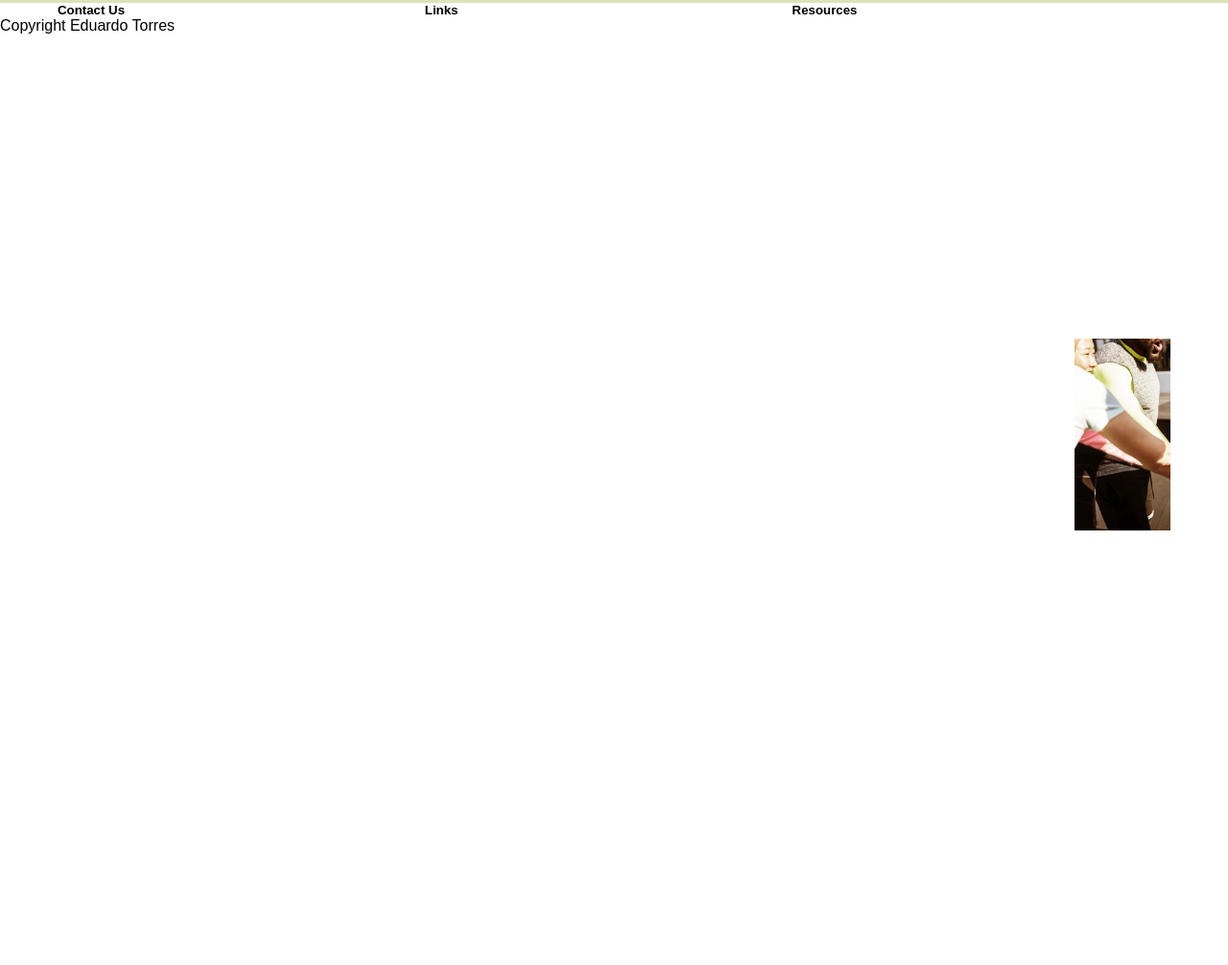
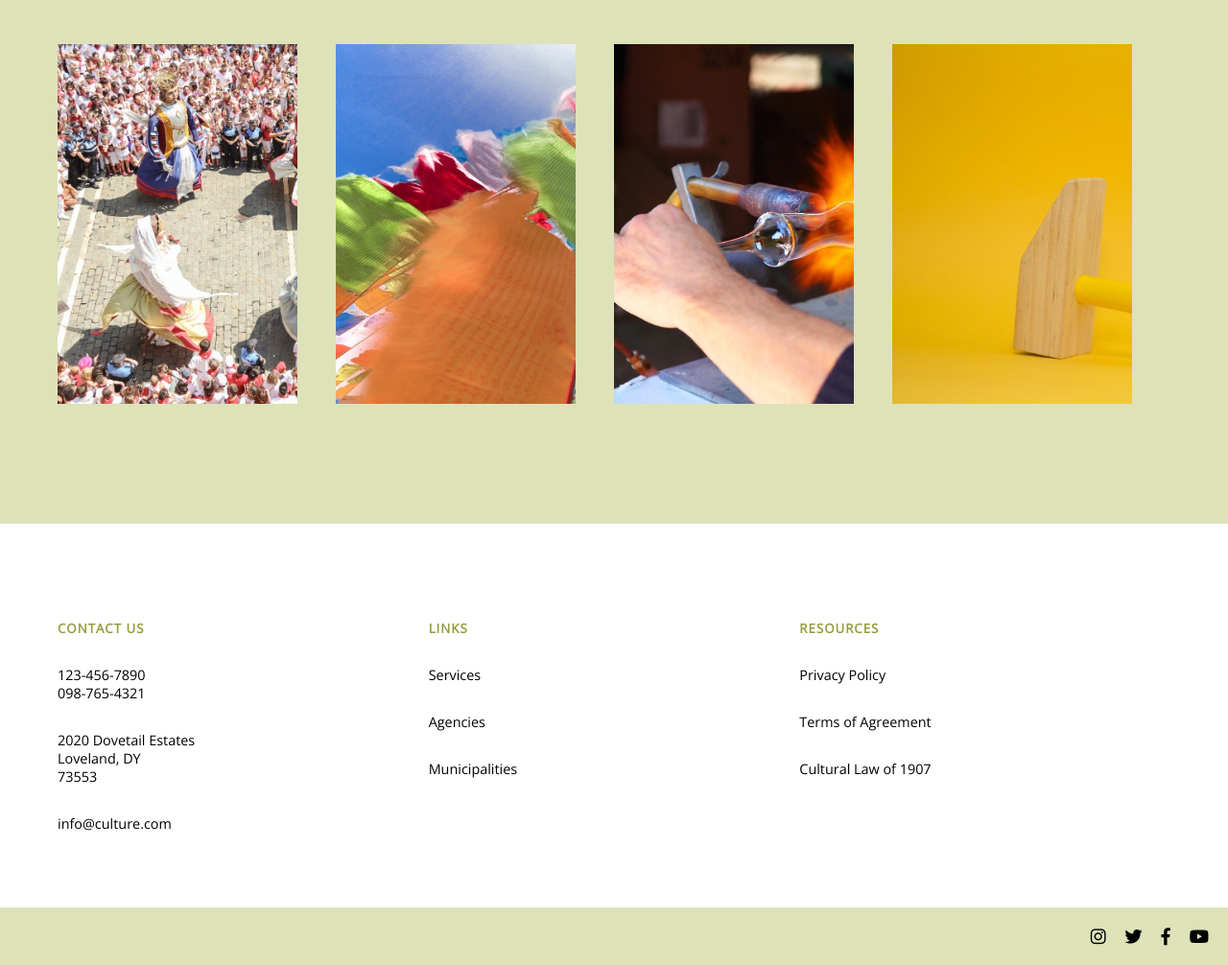
Before and after one commit to eduardoltorres/cultural-association, a plain HTML site: page index.html in a window 1280 px wide. Shown: the part 1629-2635 px from the top of the page at 96% size. Before the commit the page ends 2182 px from the top, so only its background shows below. Drawn offline with nearby package versions, Linux system fonts and the light colour scheme.

Commit message:
finish styles

```diff
--- a/assets/css/style.css
+++ b/assets/css/style.css
@@ -138,6 +138,7 @@ header {
   height: 80px;
   position: sticky;
   top: 0;
+  z-index: 1;
 }
 
 #navbar a {
@@ -179,14 +180,14 @@ header {
 #mission {
   grid-area: mission;
   padding: 0 60px;
-  line-height: 1.5em;
+  line-height: 1.8em;
   text-indent: 17px;
 }
 
 #vision {
   grid-area: vision;
   padding: 0 60px;
-  line-height: 1.5em;
+  line-height: 1.8em;
   text-indent: 17px;
 }
 
@@ -195,27 +196,34 @@ header {
 #activities {
   display: grid;
   grid-template-columns: 1fr;
-  grid-template-rows: 250px;
+  grid-template-rows: 250px 500px;
   grid-template-areas:
-    "h3 . . ."
-    "picture1 picture2 picture3 picture4";
+    "h3"
+    "activities";
   background-color: #dee2b8;
 }
 
 #activities-pictures {
   display: grid;
   grid-template-columns: 1fr 1fr 1fr 1fr;
-  grid-template-rows: 600px;
+  grid-template-rows: auto;
+  grid-template-areas:
+    "picture1 picture2 picture3 picture4";
+  grid-area: activities;
+  position: relative;
 }
 
 #activities .img-activity {
-  width: 100px;
-  height: 200px;
+  width: 250px;
+  height: 375px;
   background-size: cover;
 }
 
 #activity-picture1 {
   grid-area: picture1;
+  color: white;
+  text-transform: uppercase;
+  font-family: 'Open Sans';
 }
 
 #activity-picture2 {
@@ -234,8 +242,8 @@ header {
 
 #contact {
   display: grid;
-  grid-template-columns: 33% 33% 33%;
-  grid-template-rows: auto;
+  grid-template-columns: repeat(3, 1fr);
+  grid-template-rows: 400px;
   grid-template-areas:
     "contact1 contact2 contact3";
 }
@@ -252,47 +260,40 @@ header {
   grid-area: contact3;
 }
 
+#contact h5 {
+  color: #959d40;
+  text-transform: uppercase;
+  font-family: 'Open Sans';
+  letter-spacing: 1px;
+  margin-top: 100px;
+  margin-bottom: 20px;
+}
+
+#contact p {
+  font-family: 'Open Sans';
+  font-size: .9em;
+  font-weight: 300;
+  margin: 30px 0;
+}
+
 /* Footer Styles */
 
-/* Main Grid Template */
-
-/* .topbar {
-  grid-area: topbar;
+footer {
+  background-color: #dee2b8;
+  height: 60px;
+  width: 100%;
+  display: flex;
+  justify-content: flex-end;
+  align-items: center;
+  font-size: 9px;
 }
 
-header {
-  grid-area: header;
+footer i {
+  margin-right: 20px;
 }
 
-#navbar {
-  grid-area: navbar;
+footer i:hover {
+  color: #b5b446;
+  cursor: pointer;
+  transition: color 0.2s ease;
 }
-
-#about {
-  grid-area: about;
-}
-
-#activities {
-  grid-area: activites;
-}
-
-#contact {
-  grid-area: contact;
-}
-
-footer {
-  grid-area: footer;
-}
-
-body {
-  grid-template-columns: auto;
-  grid-template-rows: auto;
-  grid-template-areas:
-    "topbar"
-    "header"
-    "navbar"
-    "about"
-    'activities'
-    'contact'
-    'footer';
-} */
--- a/index.html
+++ b/index.html
@@ -5,7 +5,7 @@
   <meta name="viewport" content="width=device-width, initial-scale=1.0">
   <meta http-equiv="X-UA-Compatible" content="ie=edge">
   <title>Cultural Association</title>
-  <link href="https://fonts.googleapis.com/css?family=Open+Sans" rel="stylesheet">
+  <link href="https://fonts.googleapis.com/css?family=Open+Sans:300,400" rel="stylesheet">
   <link href="https://fonts.googleapis.com/css?family=Quicksand:300,400" rel="stylesheet">
   <link href="https://fonts.googleapis.com/css?family=Cinzel" rel="stylesheet">
   <link rel="stylesheet" href="https://use.fontawesome.com/releases/v5.5.0/css/all.css" integrity="sha384-B4dIYHKNBt8Bc12p+WXckhzcICo0wtJAoU8YZTY5qE0Id1GSseTk6S+L3BlXeVIU" crossorigin="anonymous">
@@ -38,8 +38,8 @@
   <nav id="navbar">
     <a href="#">Home</a>
     <a href="#about">About Us</a>
-    <a href="#">Activities</a>
-    <a href="#">Contact</a>
+    <a href="#activities">Activities</a>
+    <a href="#contact">Contact</a>
   </nav>
 
   <section class="hero" >
@@ -61,23 +61,23 @@
   <section id="activities">
     <h3 class='title'>Activities</h3>
     <div id="activities-pictures">
-      <div id="activity-picture1">
-        <div class='img-activity' style='background-image: url(assets/img/center.jpg);'></div>
+      <div id="activity-picture1 activity-image-container">
+        <div class='img-activity' style='background-image: url(assets/img/activity1.jpg);'></div>
         <p></p>
         <span class="arrow"></span>
       </div>
-      <div id="activity-picture2">
-        <div class='img-activity' style='background-image: url(assets/img/center.jpg);'></div>
+      <div id="activity-picture2 activity-image-container">
+        <div class='img-activity' style='background-image: url(assets/img/activity2.jpg);'></div>
         <p></p>
         <span class="arrow"></span>
       </div>
-      <div id="activity-picture3">
-        <div class='img-activity' style='background-image: url(assets/img/center.jpg);'></div>
+      <div id="activity-picture3 activity-image-container">
+        <div class='img-activity' style='background-image: url(assets/img/activity3.jpg);'></div>
         <p></p>
         <span class="arrow"></span>
       </div>
-      <div id="activity-picture4">
-        <div class='img-activity' style='background-image: url(assets/img/center.jpg);'></div>
+      <div id="activity-picture4 activity-image-container">
+        <div class='img-activity' style='background-image: url(assets/img/activity4.jpg);'></div>
         <p></p>
         <span class="arrow"></span>
       </div>
@@ -87,20 +87,29 @@
   <section id="contact">
     <div id="contact-column1">
       <h5>Contact Us</h5>
-      <p></p>
+      <p>123-456-7890 <br> 098-765-4321</p>
+      <p>2020 Dovetail Estates <br> Loveland, DY <br> 73553</p>
+      <p>info@culture.com</p>
     </div>
     <div id="contact-column2">
       <h5>Links</h5>
-      <p></p>
+      <p>Services</p>
+      <p>Agencies</p>
+      <p>Municipalities</p>
     </div>
     <div id="contact-column3">
       <h5>Resources</h5>
-      <p></p>
+      <p>Privacy Policy</p>
+      <p>Terms of Agreement</p>
+      <p>Cultural Law of 1907</p>
     </div>
   </section>
 
   <footer>
-    Copyright Eduardo Torres
+    <i class="fab fa-instagram fa-2x"></i>
+    <i class="fab fa-twitter fa-2x"></i>
+    <i class="fab fa-facebook-f fa-2x"></i>
+    <i class="fab fa-youtube fa-2x"></i>
   </footer>
 
 </body>
```
